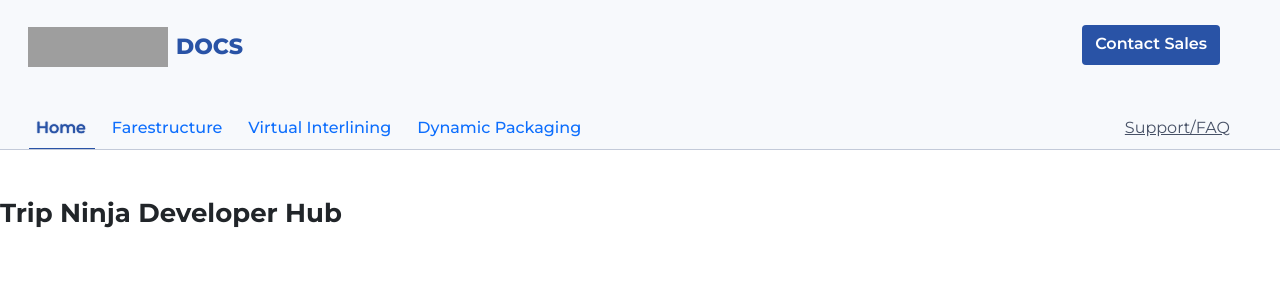
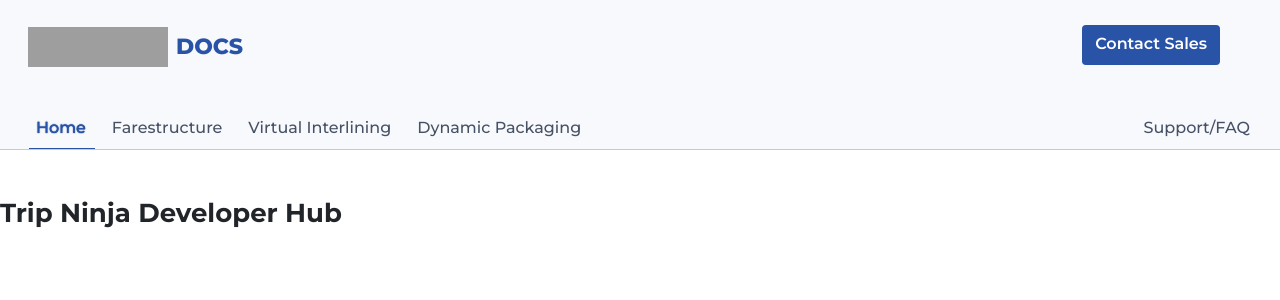
Before and after one commit to trip-ninja-inc/trip_ninja_api_docs, a React (Create React App) app in the folder trip-ninja-docs/: page / in a window 1280 px wide. Shown: the top 300 px of the page. Built offline with nearby package versions, Linux system fonts and the light colour scheme; grey boxes are pictures that could not be loaded.

Commit message:
fix support link so it goes to internal page

```diff
--- a/trip-ninja-docs/src/common/GeneralConstants.tsx
+++ b/trip-ninja-docs/src/common/GeneralConstants.tsx
@@ -2,5 +2,6 @@ export enum NavLinkUrls {
     HOME = "/",
     FARESTRUCTURE = "/farestructure/overview/",
     VI = "/virtual-interlining/overview",
-    MSDP = "/dynamic-packaging/overview"
+    MSDP = "/dynamic-packaging/overview",
+    SUPPORT = "/support-FAQ/"
 }
--- a/trip-ninja-docs/src/navbar/NavBar.css
+++ b/trip-ninja-docs/src/navbar/NavBar.css
@@ -26,6 +26,7 @@
   display: inline-block;
   position: relative;
   white-space: nowrap;
+  color: var(--grey-dark);
 }
 
 .nav-link:hover, #selected-link {
@@ -78,7 +79,3 @@
   color: var(--grey-dark);
   margin-right: 30px;
 }
-
-.support-faq-link:hover {
-  color: var(--primary-dark);
-}
--- a/trip-ninja-docs/src/navbar/NavBar.tsx
+++ b/trip-ninja-docs/src/navbar/NavBar.tsx
@@ -73,9 +73,9 @@ export default function NavBar() {
             </a>
           </div>
           <a
-            className="support-faq-link mr-auto p-2 mt-3"
-            href="https://help.tripninja.io/"
-            target="_blank"
+            className="nav-link mr-auto p-2 mt-3"
+            href={NavLinkUrls.SUPPORT}
+            id={addActiveLinkId(NavLinkUrls.SUPPORT)}
           >
             Support/FAQ
           </a>
```
